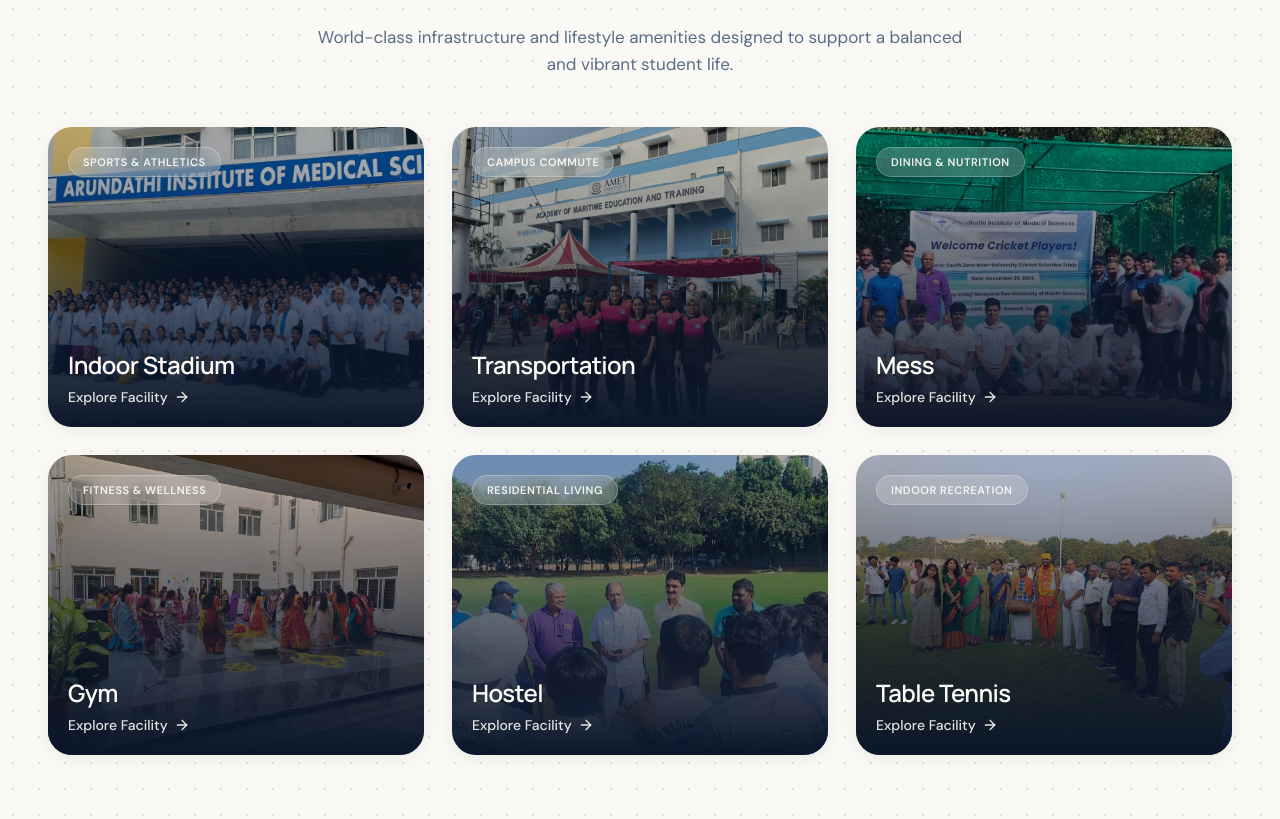
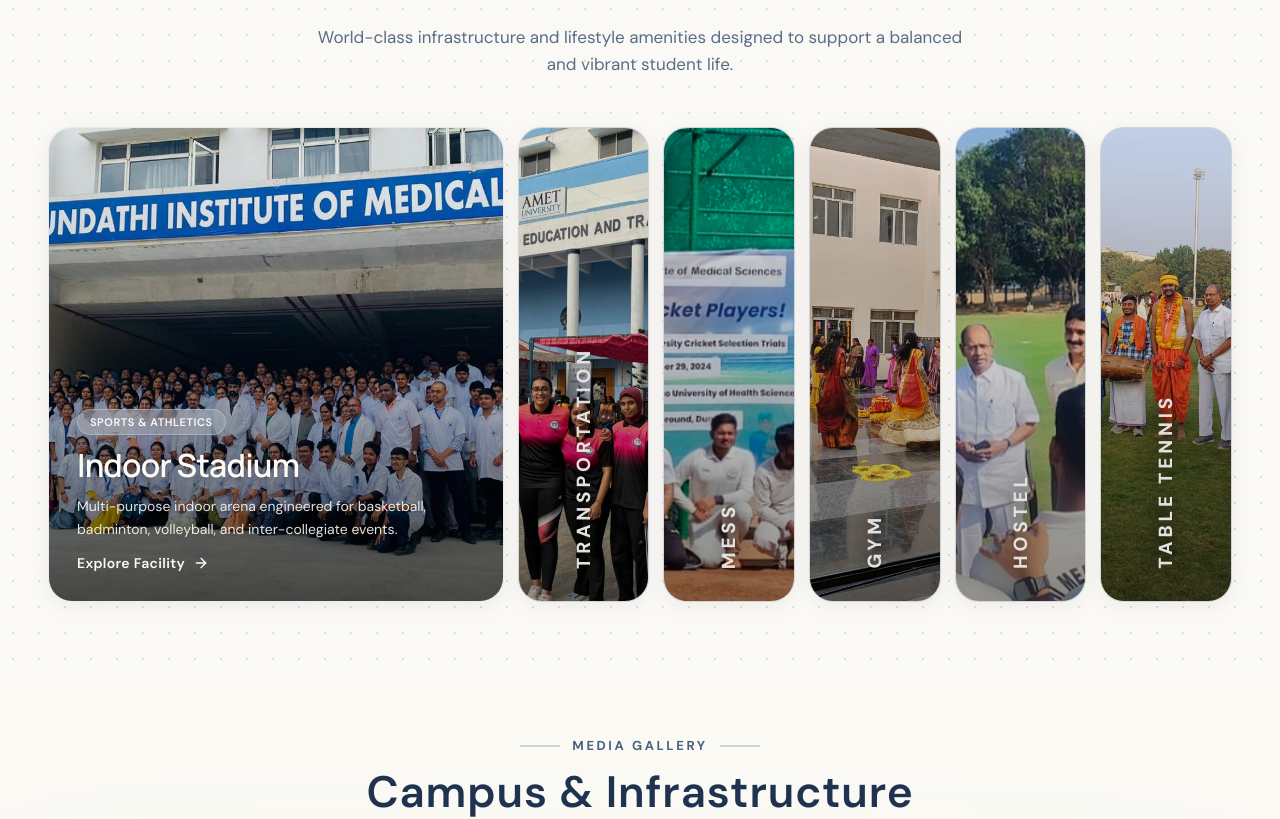
Before and after one commit to lewsishamilton/AIMS, a React (Vite) app: page / in a window 1280 px wide. Shown: the part 2441-3260 px from the top of the page. Built offline with nearby package versions, Linux system fonts and the light colour scheme; a web font is replaced by a local one.

Commit message:
faculties bar

```diff
--- a/src/sections/Home/FacilitiesSection.tsx
+++ b/src/sections/Home/FacilitiesSection.tsx
@@ -1,8 +1,8 @@
-import React from "react";
+import React, { useState } from "react";
 import { ArrowRight } from "lucide-react";
+import { cn } from "../../lib/utils";
 
-// Initial placeholder image imports from campus stock assets
-// You can replace these imports with your uploaded images
+// Stock images for campus facilities
 import indoorStadiumImg from "../../assets/stockImages/aims-campus-15.jpeg";
 import transportationImg from "../../assets/stockImages/aims-campus-03.jpeg";
 import messImg from "../../assets/stockImages/aims-campus-05.jpeg";
@@ -11,6 +11,7 @@
 import tableTennisImg from "../../assets/stockImages/aims-campus-35.jpeg";
 
 export interface FacilityItem {
+  id: string;
   tag: string;
   name: string;
   description: string;
@@ -20,6 +21,7 @@
 
 const FACILITIES: FacilityItem[] = [
   {
+    id: "01",
     tag: "SPORTS & ATHLETICS",
     name: "Indoor Stadium",
     description: "Multi-purpose indoor arena engineered for basketball, badminton, volleyball, and inter-collegiate events.",
@@ -27,6 +29,7 @@
     imageAlt: "Indoor Stadium at AIMS",
   },
   {
+    id: "02",
     tag: "CAMPUS COMMUTE",
     name: "Transportation",
     description: "Dedicated fleet of comfortable buses operating on extensive routes across the city for safe daily transit.",
@@ -34,6 +37,7 @@
     imageAlt: "Campus Transportation at AIMS",
   },
   {
+    id: "03",
     tag: "DINING & NUTRITION",
     name: "Mess",
     description: "Hygienic multi-cuisine dining facility serving balanced, nutritious, and wholesome meals prepared fresh daily.",
@@ -41,6 +45,7 @@
     imageAlt: "Student Mess & Dining at AIMS",
   },
   {
+    id: "04",
     tag: "FITNESS & WELLNESS",
     name: "Gym",
     description: "Modern fitness center equipped with advanced cardio, strength training machines, and free weights.",
@@ -48,6 +53,7 @@
     imageAlt: "Campus Gymnasium at AIMS",
   },
   {
+    id: "05",
     tag: "RESIDENTIAL LIVING",
     name: "Hostel",
     description: "Secure, well-furnished student residences with 24/7 power backup, high-speed Wi-Fi, and study lounges.",
@@ -55,6 +61,7 @@
     imageAlt: "Student Hostels at AIMS",
   },
   {
+    id: "06",
     tag: "INDOOR RECREATION",
     name: "Table Tennis",
     description: "Dedicated indoor recreation zone featuring tournament-standard table tennis boards for leisure and practice.",
@@ -64,6 +71,8 @@
 ];
 
 export const FacilitiesSection: React.FC = () => {
+  const [activeId, setActiveId] = useState<string>("01");
+
   return (
     <section className="relative py-14 sm:py-16 lg:py-20 bg-[#FAF9F5] overflow-hidden">
       {/* Subtle Dot Grid Background */}
@@ -95,53 +104,107 @@
           </p>
         </div>
 
-        {/* Facilities Grid - 6 cards */}
-        <div className="grid grid-cols-1 md:grid-cols-2 lg:grid-cols-3 gap-6 lg:gap-7">
-          {FACILITIES.map((facility) => (
+        {/* Elastic Accordion Gallery - All 6 facilities in one line */}
+        <div className="flex h-[440px] w-full flex-col gap-2.5 sm:gap-3 md:h-[440px] lg:h-[475px] md:flex-row md:gap-3 lg:gap-3.5">
+          {FACILITIES.map((facility) => {
+            const isActive = activeId === facility.id;
+
+            return (
               <div
-              key={facility.name}
-              className="group relative h-[250px] sm:h-[275px] lg:h-[300px] rounded-[24px] overflow-hidden shadow-[0_4px_20px_rgba(0,0,0,0.06)] hover:shadow-[0_14px_32px_rgba(15,23,42,0.18)] hover:-translate-y-1.5 transition-all duration-500 block cursor-pointer"
+                key={facility.id}
+                onMouseEnter={() => setActiveId(facility.id)}
+                onClick={() => setActiveId(facility.id)}
+                className={cn(
+                  "group relative cursor-pointer overflow-hidden rounded-[20px] sm:rounded-[24px] border border-[#e2e8f0]/80 bg-white min-w-0 min-h-0",
+                  "shadow-[0_4px_20px_rgba(0,0,0,0.06)] hover:shadow-[0_14px_32px_rgba(15,23,42,0.18)]",
+                  "transition-[flex,filter] duration-700 ease-[cubic-bezier(0.25,1,0.5,1)]",
+                  isActive
+                    ? "flex-[3.5] lg:flex-[4] brightness-100"
+                    : "flex-[1] brightness-90 hover:brightness-100"
+                )}
+                style={{
+                  flex: isActive ? "3.5 1 0%" : "1 1 0%",
+                }}
               >
-              {/* Background Image with hover upward float and subtle zoom */}
-              <div className="w-full h-full overflow-hidden">
+                {/* Background Image Layer */}
+                <div className="absolute inset-0 h-full w-full overflow-hidden">
                   <img
                     src={facility.image}
                     alt={facility.imageAlt}
-                  className="w-full h-full object-cover transition-transform duration-500 ease-out group-hover:scale-105 group-hover:-translate-y-2"
+                    className={cn(
+                      "w-full h-full object-cover transition-transform duration-1000 ease-out",
+                      isActive ? "scale-100" : "scale-110"
+                    )}
+                  />
+
+                  {/* Reduced Gradient Overlay for Text Readability without Heavy Darkness */}
+                  <div
+                    className={cn(
+                      "absolute inset-0 bg-gradient-to-t from-black/75 via-black/25 to-transparent transition-opacity duration-500",
+                      isActive ? "opacity-90" : "opacity-45"
+                    )}
                   />
                 </div>
 
-              {/* Gradient Overlays */}
-              <div className="absolute inset-0 bg-gradient-to-t from-[#0b172a] via-[#0b172a]/60 to-transparent group-hover:from-[#0b172a] group-hover:via-[#0b172a]/75 transition-all duration-300" />
-              <div className="absolute inset-0 bg-gradient-to-b from-black/25 via-transparent to-transparent" />
-
-              {/* Top Tag / Category Pill */}
-              <div className="absolute top-4 left-4 sm:top-5 sm:left-5 z-10">
-                <span className="inline-flex items-center px-3 py-1 sm:px-3.5 sm:py-1.5 rounded-full text-[10px] sm:text-[11px] font-semibold tracking-wider text-white/95 uppercase bg-white/20 backdrop-blur-md border border-white/25 shadow-xs">
+                {/* --- Content Container --- */}
+                <div className="absolute bottom-0 left-0 right-0 flex h-full flex-col justify-end p-5 sm:p-6 lg:p-7 z-10">
+                  {/* Active Content: Category Tag, Title, Description, Button */}
+                  <div
+                    className={cn(
+                      "flex flex-col gap-2.5 transition-all duration-500",
+                      isActive
+                        ? "translate-y-0 opacity-100 delay-200"
+                        : "translate-y-10 opacity-0 pointer-events-none"
+                    )}
+                  >
+                    {/* Category Tag */}
+                    <div className="flex items-center gap-2">
+                      <span className="inline-flex items-center px-3 py-1 rounded-full text-[10px] sm:text-[11px] font-semibold tracking-wider text-white uppercase bg-white/20 backdrop-blur-md border border-white/25 shadow-xs">
                         {facility.tag}
                       </span>
                     </div>
 
-              {/* Bottom Content */}
-              <div className="absolute bottom-5 left-5 right-5 z-10 flex flex-col items-start transition-all duration-300">
-                {/* Heading shifts slightly upward on hover */}
-                <h3 className="font-['Manrope',sans-serif] text-xl sm:text-2xl font-bold text-white mb-1.5 tracking-tight transition-transform duration-300 ease-out group-hover:-translate-y-1">
+                    {/* Title */}
+                    <h3 className="font-['Manrope',sans-serif] text-2xl sm:text-3xl lg:text-[32px] font-bold text-white tracking-tight leading-tight drop-shadow-sm">
                       {facility.name}
                     </h3>
 
-                {/* 2-line Brief Description reveals on hover */}
-                <p className="text-white/85 text-xs sm:text-[13px] leading-snug line-clamp-2 max-h-0 opacity-0 -translate-y-1 group-hover:max-h-16 group-hover:opacity-100 group-hover:translate-y-0 group-hover:mb-2 transition-all duration-300 ease-out overflow-hidden pointer-events-none">
+                    {/* Description */}
+                    <p className="text-white/90 text-xs sm:text-sm leading-relaxed max-w-md line-clamp-2 drop-shadow-xs">
                       {facility.description}
                     </p>
 
-                {/* Explore Link */}
-                <div className="inline-flex items-center gap-1.5 text-xs sm:text-sm font-medium text-white/90 group-hover:text-white transition-all duration-300 ease-out group-hover:-translate-y-0.5">
+                    {/* Explore Link Button */}
+                    <div className="mt-0.5 inline-flex items-center gap-2 text-xs sm:text-sm font-semibold tracking-wide text-white group-hover:text-white/95 transition-all duration-300">
                       <span>Explore Facility</span>
-                  <ArrowRight className="w-3.5 h-3.5 sm:w-4 sm:h-4 transition-transform duration-300 ease-out group-hover:translate-x-1.5" />
+                      <ArrowRight className="w-4 h-4 transition-transform duration-300 ease-out group-hover:translate-x-1.5" />
+                    </div>
+                  </div>
+
+                  {/* Inactive Content: Vertical Text (Desktop) / Short Label (Mobile) */}
+                  <div
+                    className={cn(
+                      "absolute transition-all duration-500",
+                      "bottom-6 left-1/2 -translate-x-1/2 md:bottom-8",
+                      isActive
+                        ? "opacity-0 scale-50 pointer-events-none"
+                        : "opacity-100 delay-200"
+                    )}
+                  >
+                    {/* Desktop: Bigger, Brighter Pure White Vertical Text */}
+                    <span className="hidden whitespace-nowrap text-base lg:text-[19px] font-extrabold uppercase tracking-[0.2em] text-white drop-shadow-[0_2px_10px_rgba(0,0,0,0.85)] [writing-mode:vertical-rl] rotate-180 md:block font-['Manrope',sans-serif] select-none">
+                      {facility.name}
+                    </span>
+
+                    {/* Mobile: Horizontal Label */}
+                    <span className="block whitespace-nowrap text-xs sm:text-sm font-extrabold uppercase tracking-wider text-white drop-shadow-[0_1px_6px_rgba(0,0,0,0.8)] md:hidden select-none">
+                      {facility.name}
+                    </span>
                   </div>
                 </div>
               </div>
-          ))}
+            );
+          })}
         </div>
       </div>
     </section>
```
Lines whose indentation alone changed are shown as unchanged.
